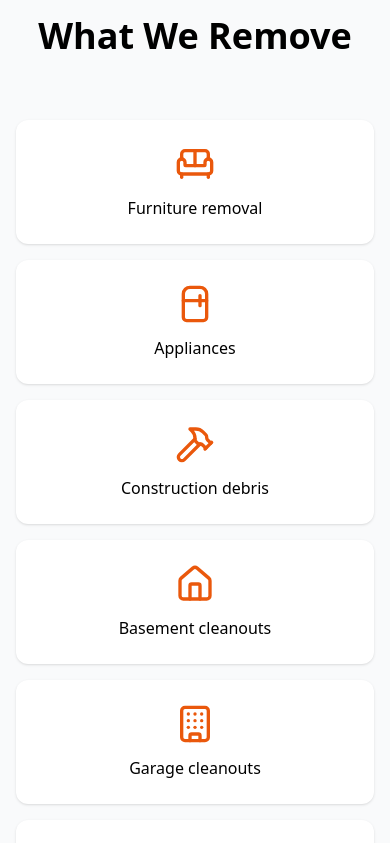
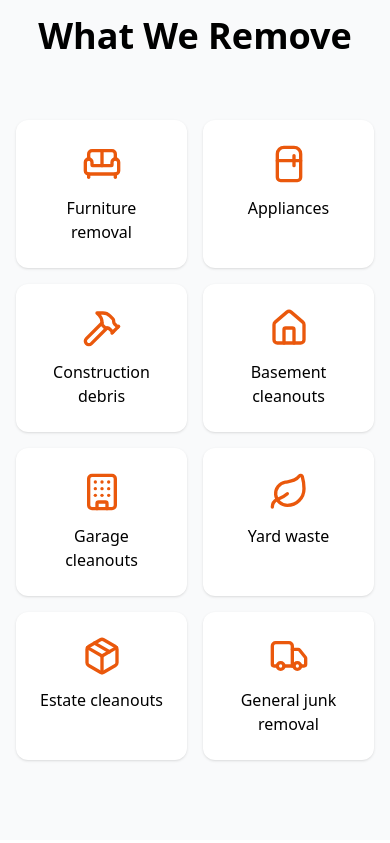
Before and after one commit to kenneth-tech/Junky-Jo, a Next.js app: page / in a window 390 px wide. Shown: the part 2120-2963 px from the top of the page. Built offline with nearby package versions, Linux system fonts and the light colour scheme.

Commit message:
Change What We Remove section to 2x2 grid on mobile

```diff
--- a/app/page.js
+++ b/app/page.js
@@ -122,7 +122,7 @@
       <section className="bg-gray-50 py-20 px-4">
         <div className="max-w-6xl mx-auto">
           <h2 className="text-4xl font-bold text-center mb-16">What We Remove</h2>
-          <div className="grid grid-cols-1 sm:grid-cols-2 md:grid-cols-4 gap-4 md:gap-6">
+          <div className="grid grid-cols-2 md:grid-cols-4 gap-4 md:gap-6">
             {[
               { icon: Sofa, label: 'Furniture removal' },
               { icon: Refrigerator, label: 'Appliances' },
```
